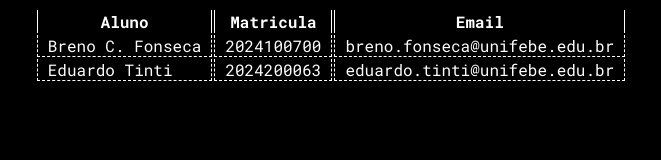
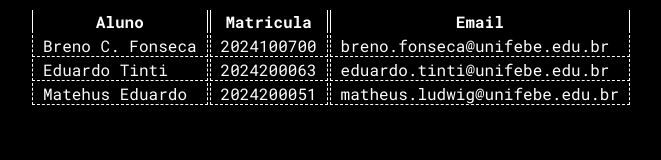
Before and after one commit to brenolo04/Faculdade, a plain HTML site: page Desenvolvimento WEB/APS/index.html in a window 1280 px wide. Shown: the whole page, without its empty margins (317-978 px from the left). Drawn offline with Linux system fonts and the light colour scheme.

Commit message:
Update index.html

```diff
--- a/Desenvolvimento WEB/APS/index.html
+++ b/Desenvolvimento WEB/APS/index.html
@@ -32,6 +32,11 @@
                         <td>2024200063</td>
                         <td>eduardo.tinti@unifebe.edu.br</td>
                     </tr>
+                    <tr>
+                        <td>Matehus Eduardo</td>
+                        <td>2024200051</td>
+                        <td>matheus.ludwig@unifebe.edu.br</td>
+                    </tr>
                 </tbody>
             </table>
         </main>
```
